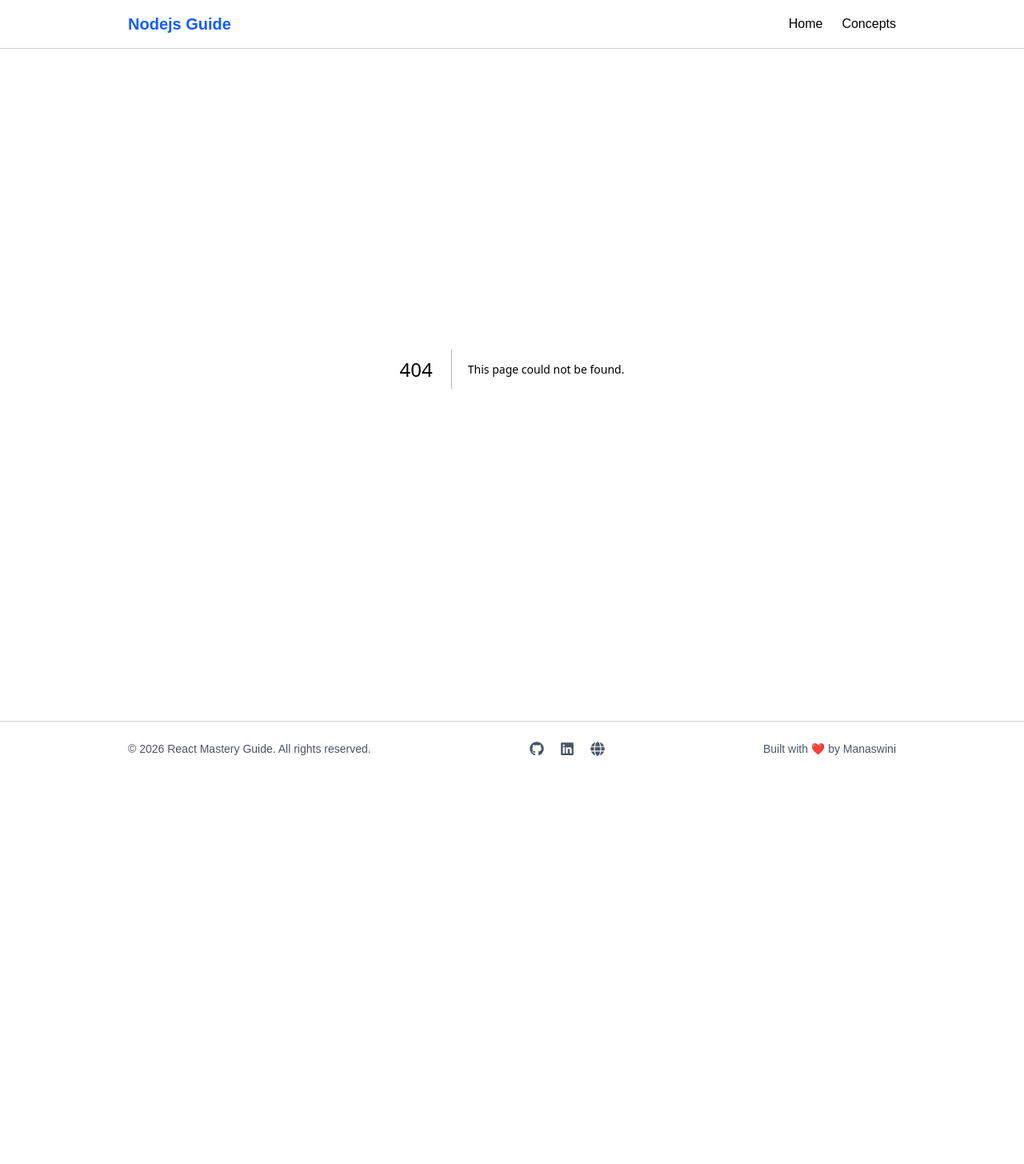
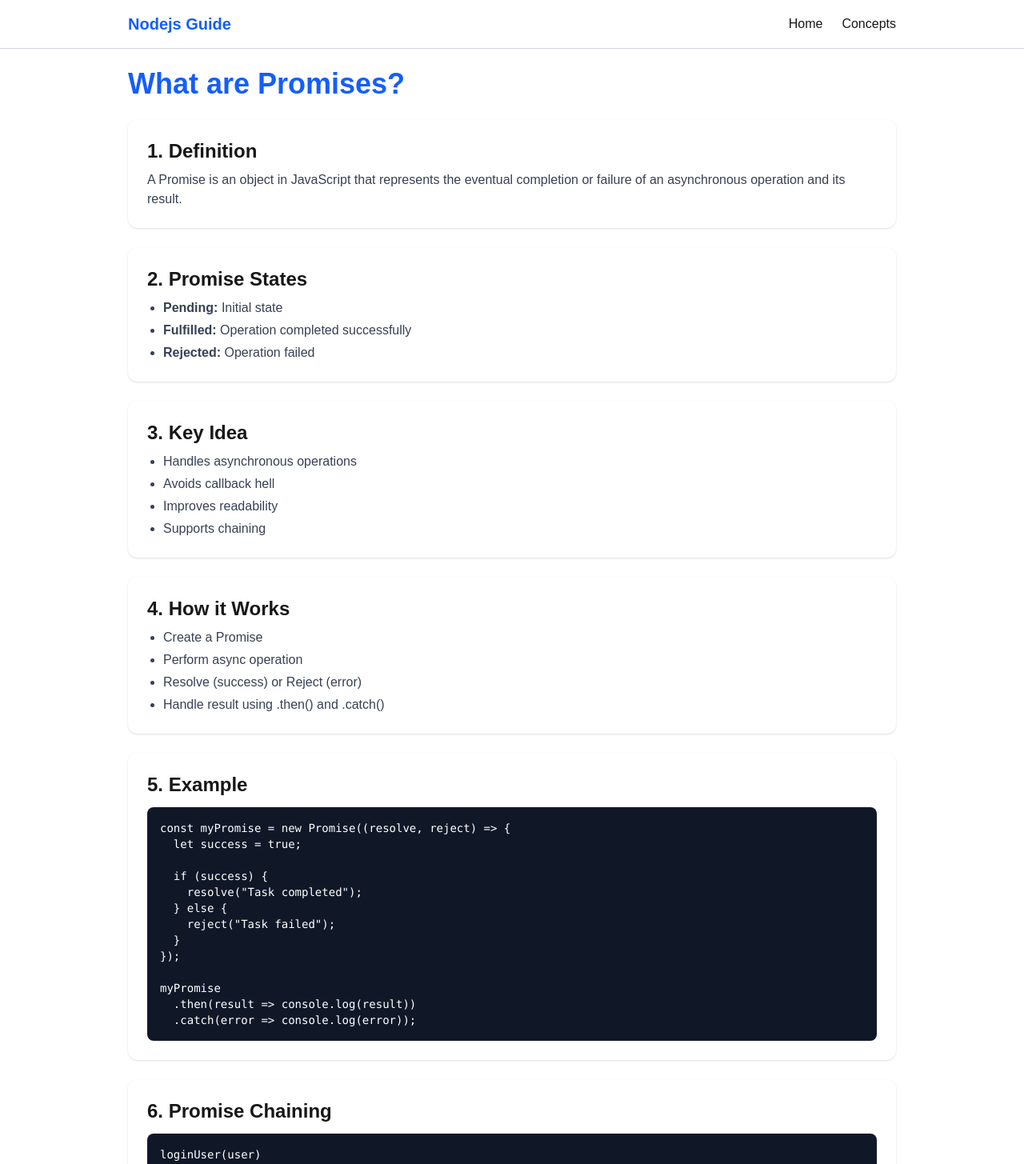
Before and after one commit to Monisasmal/NodeJS-Concepts, a Next.js app: page /concepts/WhatArePromises in a window 1280 px wide. Before the commit this address had no page. Shown: the top 1455 px of the page at 80% size. Before the commit the page ends 970 px from the top, so only its background shows below. Built offline with nearby package versions, Linux system fonts and the light colour scheme.

Commit message:
first commit

```diff
--- /dev/null
+++ b/src/app/concepts/WhatArePromises/page.tsx
@@ -0,0 +1,136 @@
+export default function WhatArePromises() {
+  return (
+    <div className="w-full max-w-5xl mx-auto px-4 sm:px-6 lg:px-8 py-6">
+
+      <h1 className="text-2xl sm:text-3xl md:text-4xl font-bold text-blue-600 mb-6">
+        What are Promises?
+      </h1>
+
+      {/* Definition */}
+      <section className="mb-6 bg-white shadow-sm rounded-xl p-4 sm:p-6">
+        <h2 className="text-lg sm:text-xl md:text-2xl font-semibold mb-2">
+          1. Definition
+        </h2>
+        <p className="text-sm sm:text-base text-gray-700">
+          A Promise is an object in JavaScript that represents the eventual
+          completion or failure of an asynchronous operation and its result.
+        </p>
+      </section>
+
+      {/* States */}
+      <section className="mb-6 bg-white shadow-sm rounded-xl p-4 sm:p-6">
+        <h2 className="text-lg sm:text-xl md:text-2xl font-semibold mb-2">
+          2. Promise States
+        </h2>
+        <ul className="list-disc ml-5 text-sm sm:text-base text-gray-700 space-y-1">
+          <li><b>Pending:</b> Initial state</li>
+          <li><b>Fulfilled:</b> Operation completed successfully</li>
+          <li><b>Rejected:</b> Operation failed</li>
+        </ul>
+      </section>
+
+      {/* Key Idea */}
+      <section className="mb-6 bg-white shadow-sm rounded-xl p-4 sm:p-6">
+        <h2 className="text-lg sm:text-xl md:text-2xl font-semibold mb-2">
+          3. Key Idea
+        </h2>
+        <ul className="list-disc ml-5 text-sm sm:text-base text-gray-700 space-y-1">
+          <li>Handles asynchronous operations</li>
+          <li>Avoids callback hell</li>
+          <li>Improves readability</li>
+          <li>Supports chaining</li>
+        </ul>
+      </section>
+
+      {/* How it Works */}
+      <section className="mb-6 bg-white shadow-sm rounded-xl p-4 sm:p-6">
+        <h2 className="text-lg sm:text-xl md:text-2xl font-semibold mb-2">
+          4. How it Works
+        </h2>
+        <ul className="list-disc ml-5 text-sm sm:text-base text-gray-700 space-y-1">
+          <li>Create a Promise</li>
+          <li>Perform async operation</li>
+          <li>Resolve (success) or Reject (error)</li>
+          <li>Handle result using .then() and .catch()</li>
+        </ul>
+      </section>
+
+      {/* Example */}
+      <section className="mb-6 bg-white shadow-sm rounded-xl p-4 sm:p-6">
+        <h2 className="text-lg sm:text-xl md:text-2xl font-semibold mb-3">
+          5. Example
+        </h2>
+
+        <pre className="bg-gray-900 text-white p-3 sm:p-4 rounded-lg overflow-x-auto text-xs sm:text-sm">
+{`const myPromise = new Promise((resolve, reject) => {
+  let success = true;
+
+  if (success) {
+    resolve("Task completed");
+  } else {
+    reject("Task failed");
+  }
+});
+
+myPromise
+  .then(result => console.log(result))
+  .catch(error => console.log(error));`}
+        </pre>
+      </section>
+
+      {/* Chaining */}
+      <section className="mb-6 bg-white shadow-sm rounded-xl p-4 sm:p-6">
+        <h2 className="text-lg sm:text-xl md:text-2xl font-semibold mb-3">
+          6. Promise Chaining
+        </h2>
+
+        <pre className="bg-gray-900 text-white p-3 sm:p-4 rounded-lg overflow-x-auto text-xs sm:text-sm">
+{`loginUser(user)
+  .then(getOrders)
+  .then(getOrderDetails)
+  .then(processPayment)
+  .then(() => console.log("Done"))
+  .catch(err => console.log(err));`}
+        </pre>
+      </section>
+
+      {/* Advantages */}
+      <section className="mb-6 bg-white shadow-sm rounded-xl p-4 sm:p-6">
+        <h2 className="text-lg sm:text-xl md:text-2xl font-semibold mb-2">
+          7. Advantages
+        </h2>
+        <ul className="list-disc ml-5 text-sm sm:text-base text-gray-700 space-y-1">
+          <li>Avoids callback hell</li>
+          <li>Better readability</li>
+          <li>Easy error handling</li>
+          <li>Supports chaining</li>
+        </ul>
+      </section>
+
+      {/* Disadvantages */}
+      <section className="mb-6 bg-white shadow-sm rounded-xl p-4 sm:p-6">
+        <h2 className="text-lg sm:text-xl md:text-2xl font-semibold mb-2">
+          8. Disadvantages
+        </h2>
+        <ul className="list-disc ml-5 text-sm sm:text-base text-gray-700 space-y-1">
+          <li>Slightly complex for beginners</li>
+          <li>Can still become complex if overused</li>
+        </ul>
+      </section>
+
+      {/* Interview Points */}
+      <section className="bg-white shadow-sm rounded-xl p-4 sm:p-6">
+        <h2 className="text-lg sm:text-xl md:text-2xl font-semibold mb-3">
+          Interview Points
+        </h2>
+        <ul className="list-disc pl-5 text-gray-700 text-sm sm:text-base space-y-2">
+          <li>Promise represents async result</li>
+          <li>Has 3 states: pending, fulfilled, rejected</li>
+          <li>Uses .then() and .catch()</li>
+          <li>Solves callback hell problem</li>
+        </ul>
+      </section>
+
+    </div>
+  );
+}
--- a/src/app/concepts/page.tsx
+++ b/src/app/concepts/page.tsx
@@ -14,6 +14,7 @@ const concept = [
      {name: "Difference between process.nextTick and setImmediate?", path:"/concepts/NextTickVsSetImmediate"},
      {name: "What are Callback?", path:"/concepts/WhatAreCallbacks"},
      {name: "What are Callback Hell?", path:"/concepts/WhatIsCallbackHell"},
+     {name: "What are Promises?", path:"/concepts/WhatArePromises"},
 ];
 
 export default function Concepts(){
```
Also changed, not shown: src/app/concepts/PromiseVsAsyncAwait/page.tsx (added).
